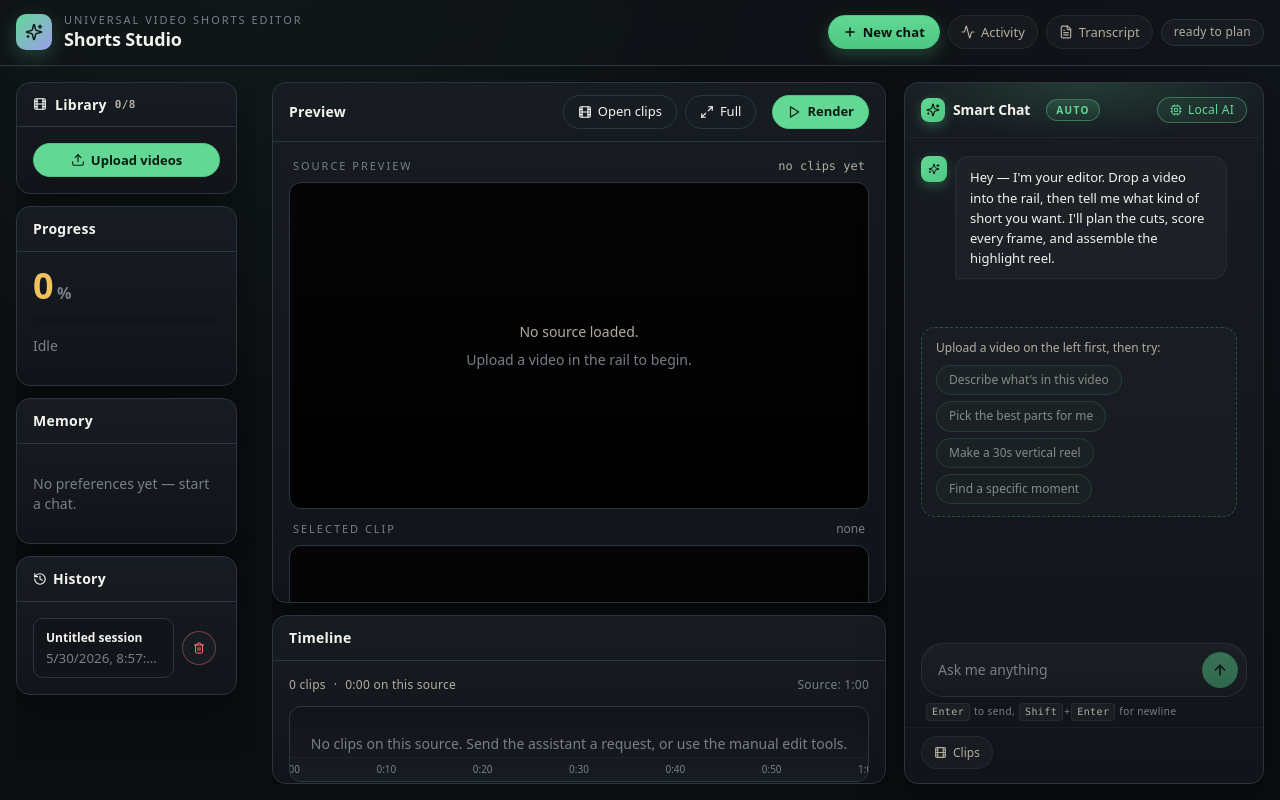
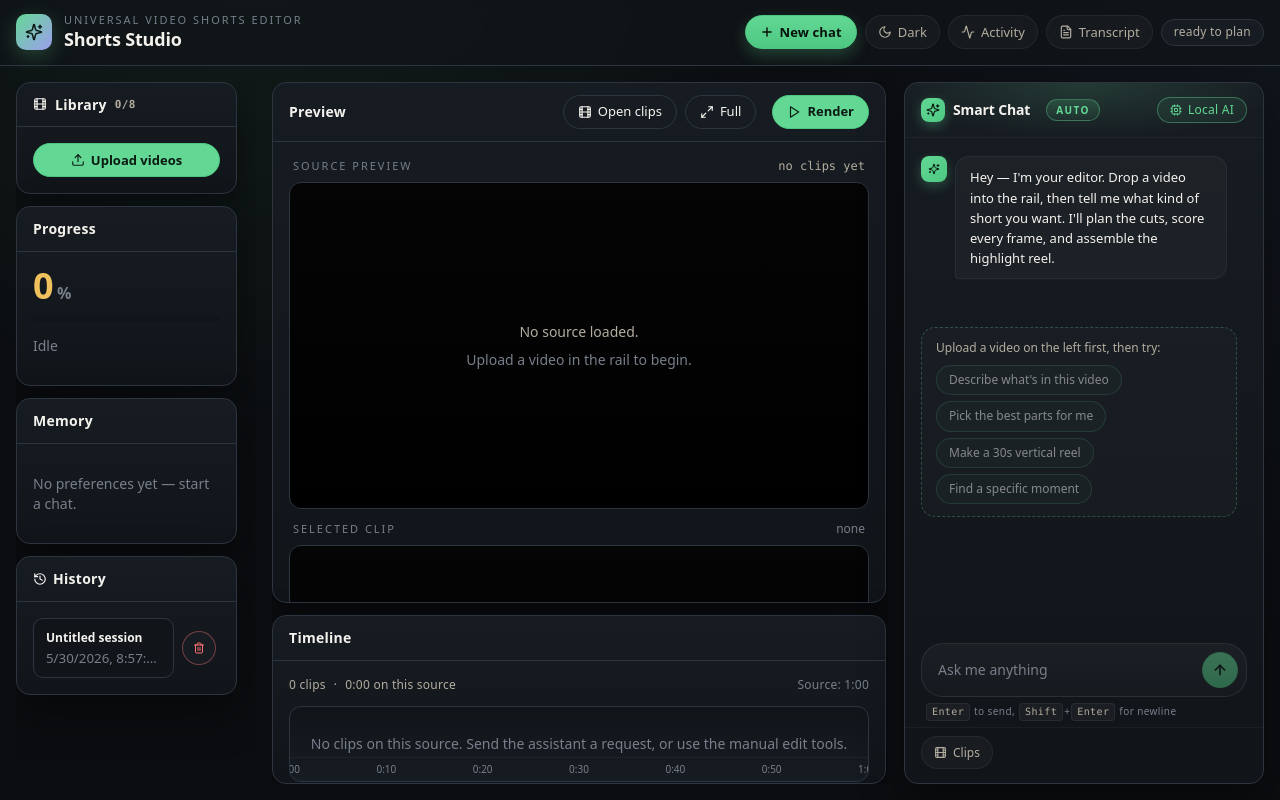
Before and after one commit to laljith-gamer/visual_ai_editor, a Next.js app: page /editor in a window 1280 px wide. Built offline with nearby package versions, Linux system fonts and the light colour scheme.

Commit message:
Add topbar dark light theme toggle

```diff
--- a/components/Topbar.tsx
+++ b/components/Topbar.tsx
@@ -1,6 +1,14 @@
 "use client";
 
-import { Sparkles, Plus, Activity as ActivityIcon, FileText } from "lucide-react";
+import { useEffect, useState } from "react";
+import {
+  Sparkles,
+  Plus,
+  Activity as ActivityIcon,
+  FileText,
+  Moon,
+  Sun
+} from "lucide-react";
 import { useEditorStore } from "@/hooks/useEditorStore";
 import { useActivityLog } from "@/hooks/useActivityLog";
 import { logUser } from "@/lib/log/recorders";
@@ -22,6 +30,10 @@ interface Props {
   transcriptEnabled?: boolean;
 }
 
+type ThemeMode = "dark" | "light";
+
+const THEME_STORAGE_KEY = "shorts-studio.theme";
+
 export function Topbar({
   onOpenActivity,
   newActivityCount = 0,
@@ -35,10 +47,28 @@ export function Topbar({
   const inferred = useEditorStore((s) => s.inferred);
   const newSession = useEditorStore((s) => s.newSession);
   const sessionId = useEditorStore((s) => s.sessionId);
+  const [theme, setTheme] = useState<ThemeMode>("dark");
 
   // Make sure the activity log stays bound even on this lightweight component;
   // the read is cheap and ensures the singleton is initialized for the active session.
   useActivityLog(sessionId);
+
+  useEffect(() => {
+    const saved = window.localStorage.getItem(THEME_STORAGE_KEY);
+    if (saved === "dark" || saved === "light") {
+      setTheme(saved);
+      return;
+    }
+    const prefersLight = window.matchMedia?.("(prefers-color-scheme: light)").matches;
+    setTheme(prefersLight ? "light" : "dark");
+  }, []);
+
+  useEffect(() => {
+    const root = document.documentElement;
+    root.dataset.theme = theme;
+    root.style.colorScheme = theme;
+    window.localStorage.setItem(THEME_STORAGE_KEY, theme);
+  }, [theme]);
 
   const totalDuration = highlights.reduce(
     (acc, h) => acc + (h.end - h.start),
@@ -47,6 +77,7 @@ export function Topbar({
   const sampleCount = plan
     ? Math.floor((plan.targetShortSeconds * 4) / plan.sampleEverySeconds)
     : 0;
+  const nextTheme = theme === "dark" ? "light" : "dark";
 
   return (
     <header className={styles.topbar}>
@@ -76,6 +107,18 @@ export function Topbar({
         >
           <Plus size={14} strokeWidth={2.5} />
           <span>New chat</span>
+        </button>
+
+        <button
+          className={styles.iconBtn}
+          onClick={() => setTheme(nextTheme)}
+          aria-label={`Switch to ${nextTheme} mode`}
+          title={`Switch to ${nextTheme} mode`}
+        >
+          {theme === "dark" ? <Sun size={14} /> : <Moon size={14} />}
+          <span className={styles.iconBtnLabel}>
+            {theme === "dark" ? "Light" : "Dark"}
+          </span>
         </button>
 
         <button
```
